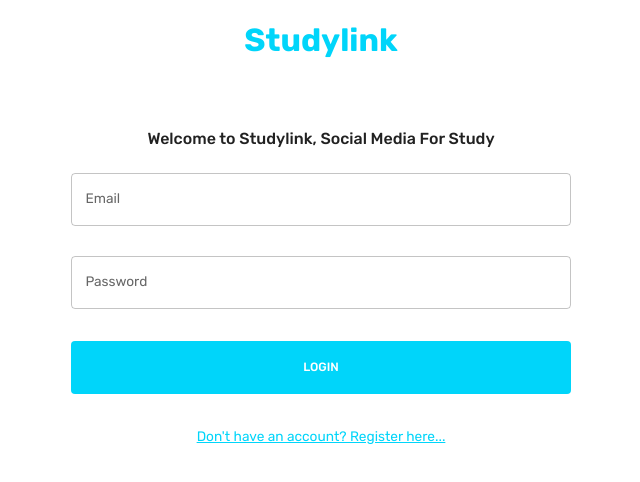
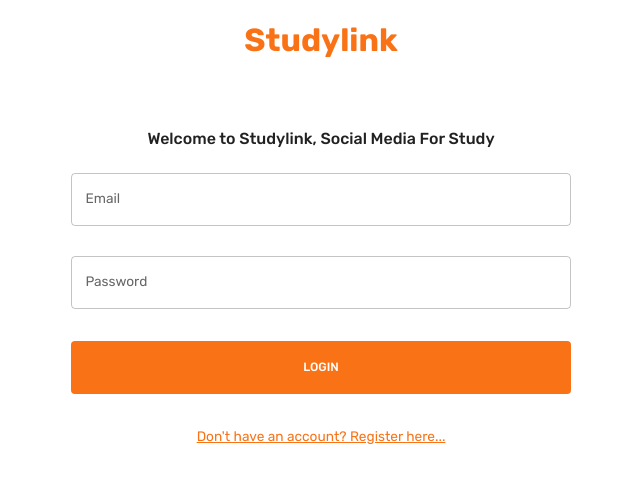
Before and after one commit to Akuna444/studylink, a React (Create React App) app in the folder studylink-frontend/: page / in a window 1280 px wide. Shown: the top 482 px of the page, without its empty margins (319-959 px from the left). Built offline with nearby package versions, Linux system fonts and the light colour scheme.

Commit message:
update: theme

```diff
--- a/studylink-frontend/src/theme.js
+++ b/studylink-frontend/src/theme.js
@@ -15,16 +15,16 @@ export const colorTokens = {
     1000: "#000000",
   },
   primary: {
-    50: "#E6FBFF",
-    100: "#CCF7FE",
-    200: "#99EEFD",
-    300: "#66E6FC",
-    400: "#33DDFB",
-    500: "#00D5FA",
-    600: "#00A0BC",
-    700: "#006B7D",
-    800: "#00353F",
-    900: "#001519",
+    50: "#FFF7ED",
+    100: "#FFEDD5",
+    200: "#FED7AA",
+    300: "#FDBA74",
+    400: "#FB923C",
+    500: "#F97316",
+    600: "#EA580C",
+    700: "#C2410C",
+    800: "#9A3412",
+    900: "#7C2D12",
   },
 };
 //material ui theme setting
```
